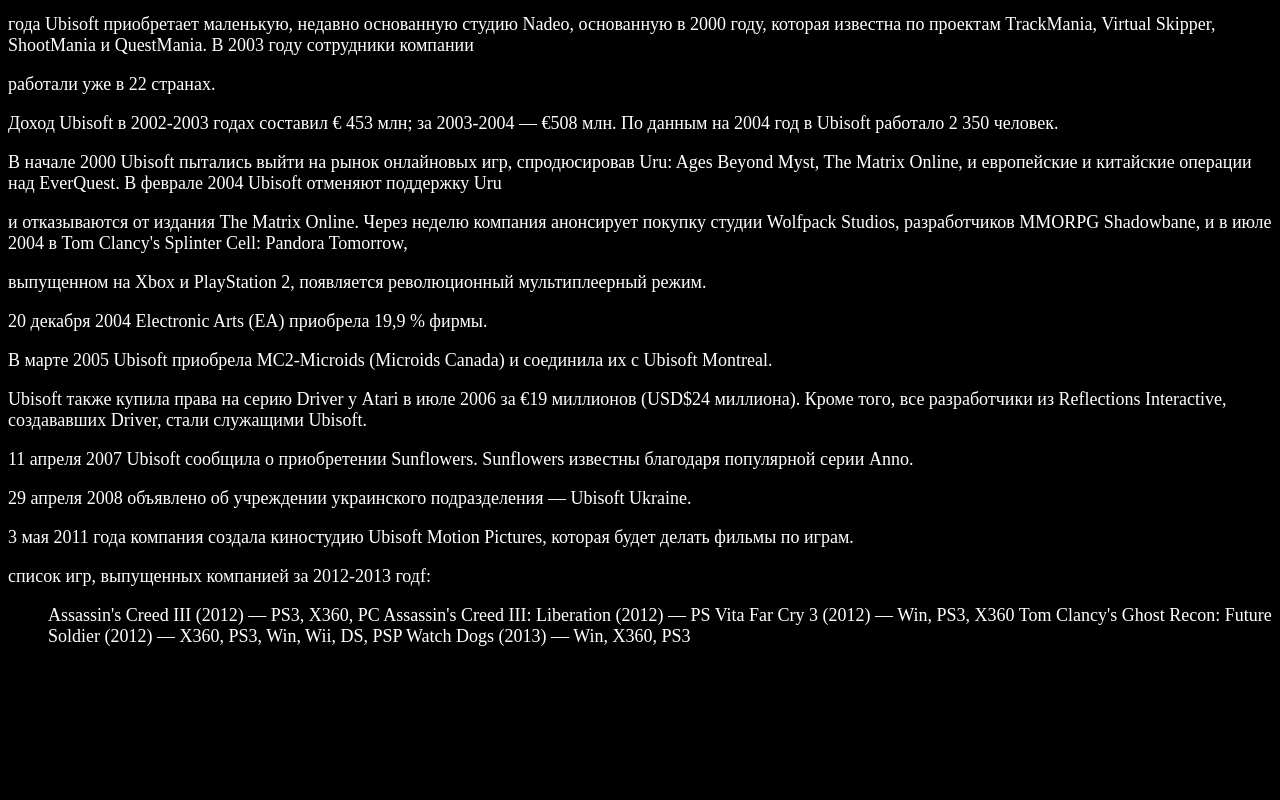
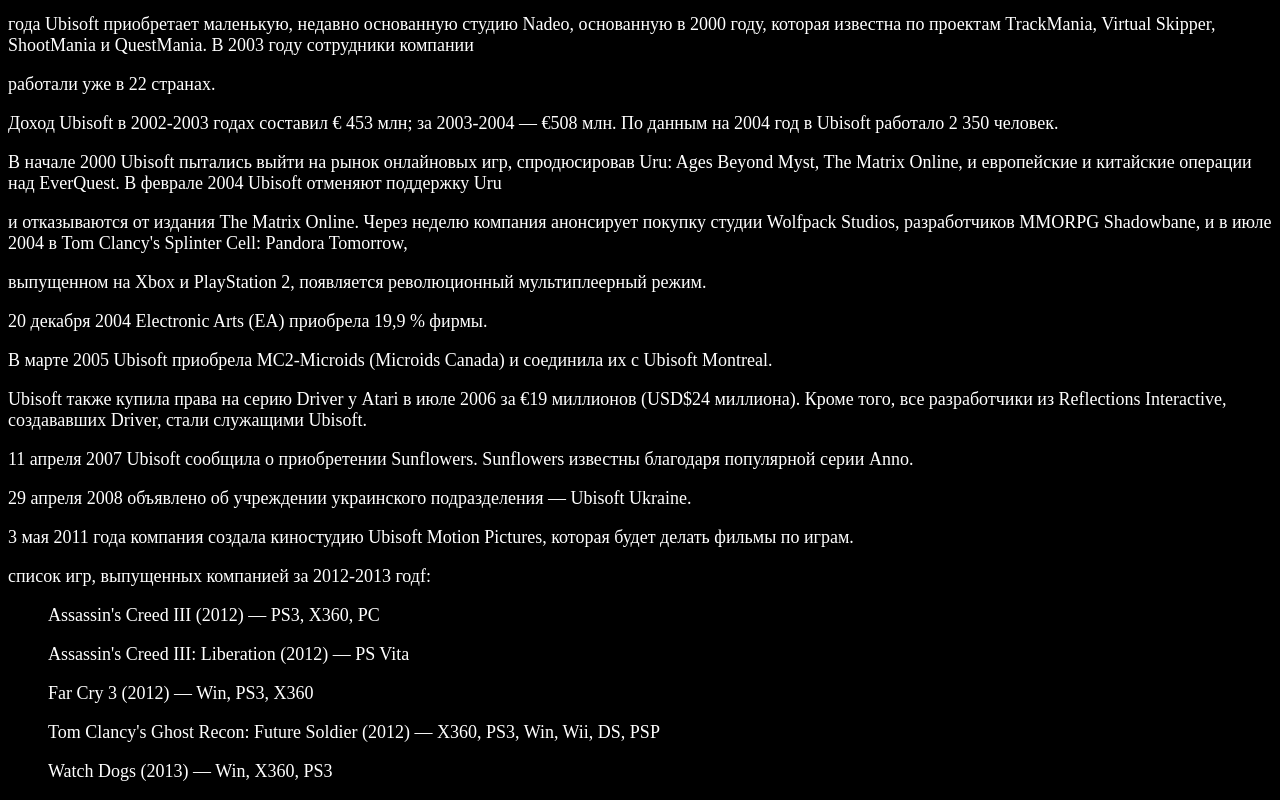
Before and after one commit to bulatov215a2/bulatov215a2.github.com, a plain HTML site: page index.html in a window 1280 px wide. Shown: the part 496-1296 px from the top of the page. Before the commit the page ends 1161 px from the top, so only its background shows below. Drawn offline with Linux system fonts and the light colour scheme.

Commit message:
Update index.html

```diff
--- a/index.html
+++ b/index.html
@@ -1,3 +1,4 @@
+
 <html>
 <head> <title> Сайт </title> </head>
 <body bgcolor="# 000000">
@@ -10,7 +11,7 @@
 <p gligh="center">  студии в более чем 20 странах, включая Канаду, Испанию, Китай, США, Германию, Болгарию, Украину, Румынию и Италию. Ubisoft является одним из крупнейших игровых издателей в Европе.</p>
 <h2 gligh="center"> История </h2>
 
-<p gligh="center">    Пятеро братьев Гильмо основали Ubisoft в 1986 году во Франции. Ив Гильмо скоро наладил дела с Electronic Arts, Sierra On-Line и Microprose на издание их игр во Франции. В конце десятилетия Ubisoft расширилась на   </p>
+<p gligh="center">   Пятеро братьев Гильмо основали Ubisoft в 1986 году во Франции. Ив Гильмо скоро наладил дела с Electronic Arts, Sierra On-Line и Microprose на издание их игр во Франции. В конце десятилетия Ubisoft расширилась на   </p>
 <p gligh="center">  другие игровые рынки, включая США, Великобританию и Германию.</p>
 <p gligh="center">       </p>
 <p gligh="center">  	В 1994 году Ubisoft открыли свою студию по разработке игр в Монреале (Канада) которая позже стала их главным офисом. В этом же году Мишель Ансель создал игру Rayman, главный персонаж которой, Рэйман, появляется</p>
@@ -39,11 +40,11 @@
 <p gligh="center">  	3 мая 2011 года компания создала киностудию Ubisoft Motion Pictures, которая будет делать фильмы по играм.</p>
 <p gligh="center">	список игр, выпущенных компанией за 2012-2013 годf:	</p>
 <ul>
-<il>Assassin's Creed III (2012) — PS3, X360, PC</il>
-<il>Assassin's Creed III: Liberation (2012) — PS Vita	</il>
-<il>Far Cry 3 (2012) — Win, PS3, X360	</il>
-<il>Tom Clancy's Ghost Recon: Future Soldier (2012) — X360, PS3, Win, Wii, DS, PSP	</il>
-<il>Watch Dogs (2013) — Win, X360, PS3	</il>
+<p gligh="center"> <il>Assassin's Creed III (2012) — PS3, X360, PC</il> </p>
+<p gligh="center"> <il>Assassin's Creed III: Liberation (2012) — PS Vita</il> </p>
+<p gligh="center"> <il>Far Cry 3 (2012) — Win, PS3, X360	</il> </p>
+<p gligh="center"> <il>Tom Clancy's Ghost Recon: Future Soldier (2012) — X360, PS3, Win, Wii, DS, PSP	</il> </p>
+<p gligh="center"> <il>Watch Dogs (2013) — Win, X360, PS3	</il> </p>
 
 </ul>
 
```
